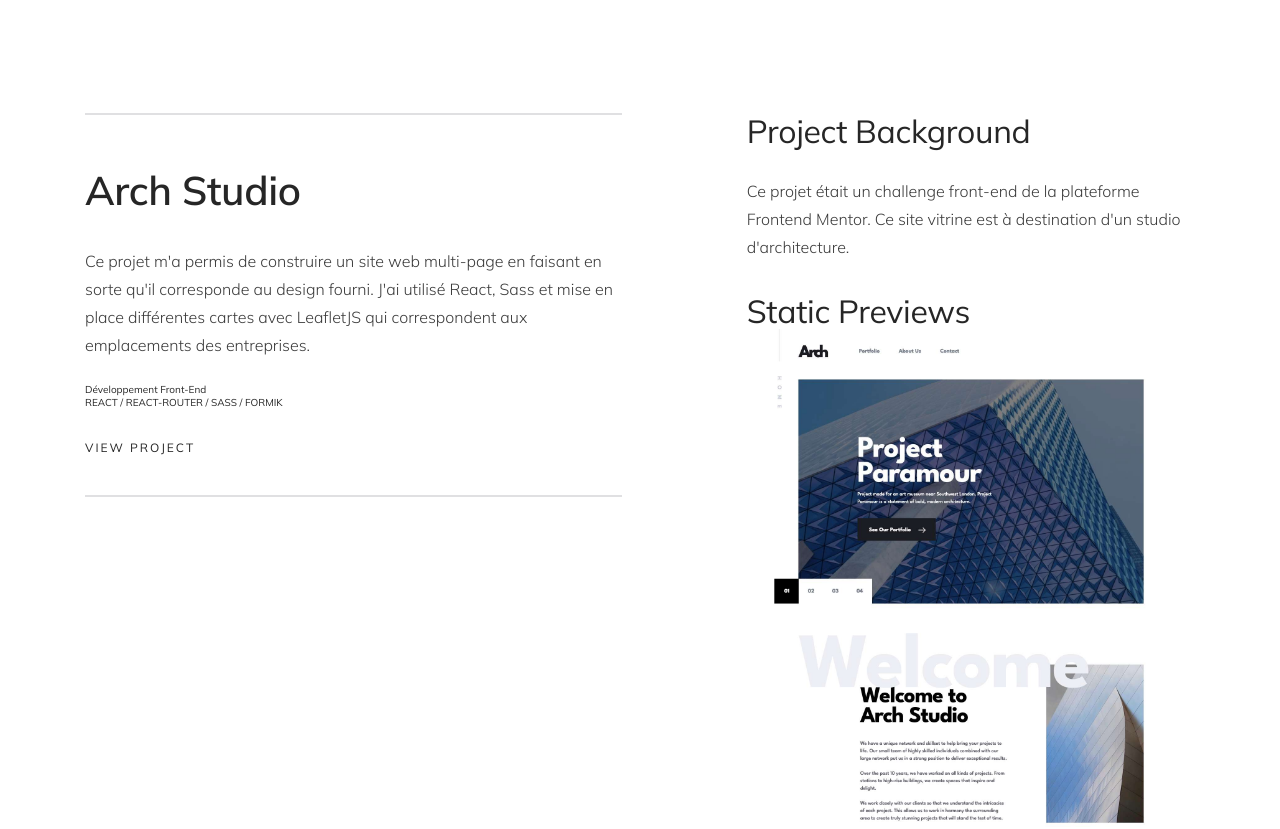
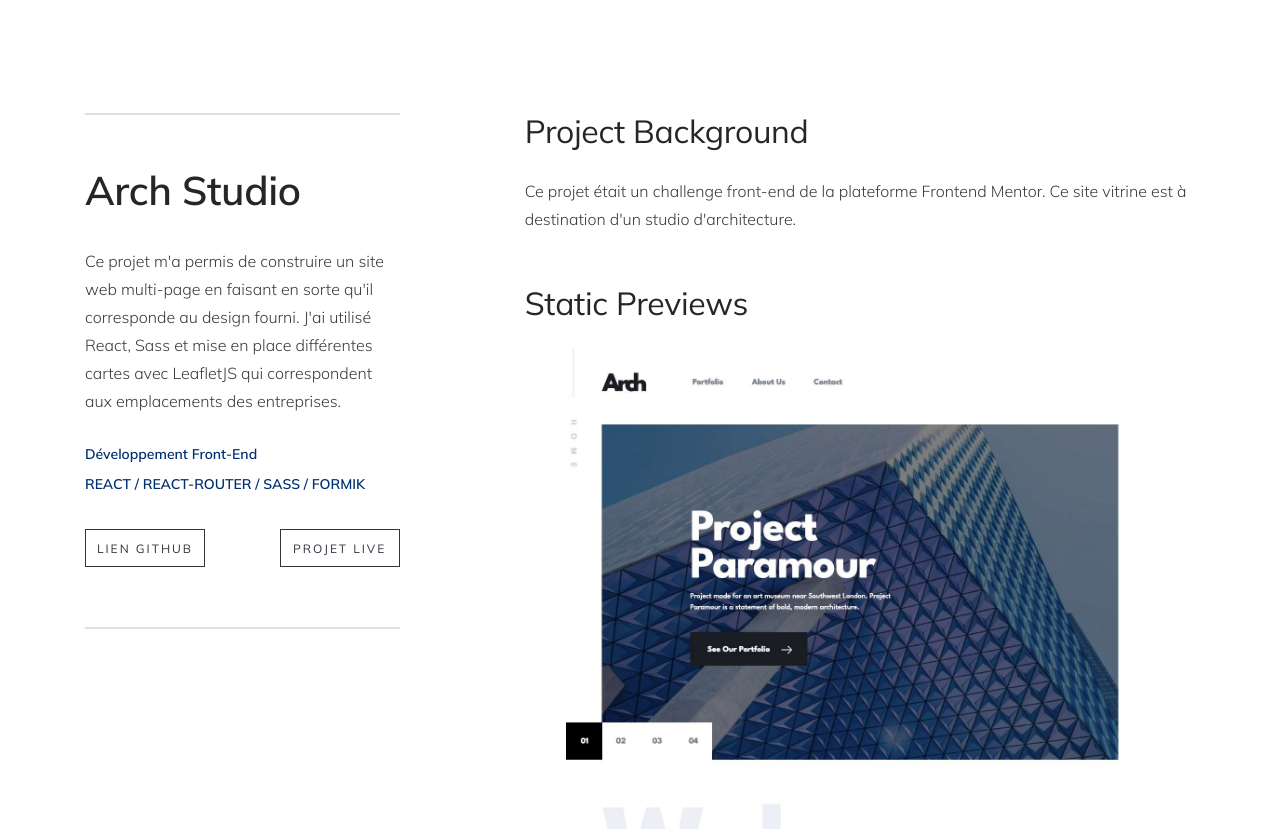
Before and after one commit to Alexandre-st/Portfolio, a React (Vite) app: page /portfolio/archstudio in a window 1280 px wide. Shown: the part 760-1589 px from the top of the page. Built offline with nearby package versions, Linux system fonts and the light colour scheme.

Commit message:
Add a lot of design

```diff
--- a/src/components/Projects.jsx
+++ b/src/components/Projects.jsx
@@ -7,19 +7,19 @@ const Projects = () => {
       {projects.map((project) => {
         return (
           <div className={project.styleName} key={project.id}>
-            <div
-              className="projects-background"
-              style={{ background: project.color }}
-            >
+            <div className="projects-background" style={{ background: project.color }}>
               <img src={project.image} alt={project.title} />
             </div>
             <div className="projects-content">
-              <div className="border"></div>
-              <h2 className="projects-content-title big-title">
-                {project.title}
-              </h2>
-              <p className="text">{project.infos}</p>
-              <Link className="button button-project" to={`/portfolio/${project.linkName}`}>VIEW PROJECT</Link>
+              <div className="border" />
+              <div className="projects-content-text">
+                <h2 className="projects-content-title big-title">{project.title}</h2>
+                <p className="text">{project.infos}</p>
+                <Link className="button button-white" to={`/portfolio/${project.linkName}`}>
+                  VIEW PROJECT
+                </Link>
+              </div>
+              <div className="border" />
             </div>
           </div>
         );
--- a/src/pages/Homepage.jsx
+++ b/src/pages/Homepage.jsx
@@ -59,7 +59,6 @@ const Homepage = () => {
             <li className="skills-content-list-li">User Stories</li>
             <li className="skills-content-list-li">Gestion de Projet</li>
             <li className="skills-content-list-li">Figma</li>
-
             <li className="skills-content-list-li">Opquast</li>
           </ul>
         </div>
@@ -74,15 +73,12 @@ const Homepage = () => {
                 style={{ background: element.color }}
                 key={element.id}
               >
-                    <img loading="lazy" src={element.image} alt={element.name} />
+                <img src={element.image} alt={element.name} />
               </div>
             );
           })}
         </div>
-             <Link
-        className="button button-white work-button"
-        to="/portfolio"
-      >
+        <Link className="button button-white button-work" to="/portfolio">
           Un peu plus ...
         </Link>
       </section>
--- a/src/pages/Project.jsx
+++ b/src/pages/Project.jsx
@@ -28,12 +28,11 @@ const Project = () => {
                   </p>
                   <div className="details-aside-text">
                     <p className="text-infos">{isAProject[0].type}</p>
-                    <p className="text-infos">
-                      {isAProject[0].technos.join(" / ")}
-                    </p>
-                    <button className="button button-project">
-                      VIEW PROJECT
-                    </button>
+                    <p className="text-infos">{isAProject[0].technos.join(" / ")}</p>
+                    <div className="details-aside-link">
+                      <a href={isAProject[0].github} target="_blank" className="button button-link details-aside-link-a">Lien Github</a>
+                      <a href={isAProject[0].link}  target="_blank" className="button button-link details-aside-link-a">Projet Live</a>
+                    </div>
                   </div>
                 </div>
                 <div className="details-aside-content-tablet">
@@ -48,7 +47,7 @@ const Project = () => {
               <p className="text">{isAProject[0].desc}</p>
               <h3 className="little-title">Static Previews</h3>
 
-             <img src={isAProject[0].image} alt="" />
+             <img className="details-content-preview" src={isAProject[0].image} alt={isAProject[0].title} />
             </div>
           </section>
 
--- a/src/styles/base/_base.scss
+++ b/src/styles/base/_base.scss
@@ -50,6 +50,15 @@
     width: 20.2rem;
   }
 
+  &-link {
+    width: 12rem;
+  }
+
+  &-work {
+    margin-left: auto;
+    margin-top: 4rem;
+  }
+
   &-form {
     &:disabled {
       background-color: #ffffff;
--- a/src/styles/base/_mixins.scss
+++ b/src/styles/base/_mixins.scss
@@ -70,6 +70,21 @@
   }
 }
 
+@mixin link-button {
+  border: 1px solid #33323d;
+  padding: 12px 0 12px 0;
+  height: 3.8rem;
+  text-align: center;
+  color: #33323d;
+  text-transform: uppercase;
+
+  &:hover {
+    background-color: #33323d;
+    transition: all 0.4s ease-in-out;
+    color: #ffffff;
+  }
+}
+
 @mixin section-margin {
   margin-top: 10rem;
 
--- a/src/styles/components/_projects.scss
+++ b/src/styles/components/_projects.scss
@@ -57,6 +57,22 @@
       flex: 1 1 0;
     }
 
+    &-text {
+      margin: 2.5rem 0 2.4rem 0;
+
+      @include mq(tablet) {
+        margin: 3.2rem 0 5rem 0;
+      }
+
+      p {
+        margin: 2.4rem 0;
+
+        @include mq(tablet) {
+          margin: 2.9rem 0 3.5rem;
+        }
+      }
+    }
+
     &-title {
       margin-top: 3rem;
     }
--- a/src/styles/pages/_homepage.scss
+++ b/src/styles/pages/_homepage.scss
@@ -104,7 +104,6 @@
     flex-wrap: wrap;
     gap: 4rem;
     overflow: hidden;
-    // height: 100%;
 
     @include mq(laptop) {
       gap: 3rem;
@@ -124,9 +123,4 @@
       }
     }
   }
-
-  &-button {
-    margin-left: auto;
-    margin-top: 4rem;
-  }
 }
--- a/src/styles/pages/_project.scss
+++ b/src/styles/pages/_project.scss
@@ -17,6 +17,11 @@
   }
 
   &-aside {
+    @include mq(laptop) {
+      width: 100%;
+      max-width: 31.47rem;
+    }
+
     &-content {
       @include mq(tablet) {
         display: flex;
@@ -55,18 +60,6 @@
       margin: 2.4rem 0;
     }
 
-    button {
-      margin: 2.4rem 0;
-
-      @include mq(tablet) {
-        margin: 1.6rem 0 3.2rem 0;
-      }
-
-      @include mq(laptop) {
-        margin: 3.2rem 0 4rem 0;
-      }
-    }
-
     &-normal-text {
       @include mq(tablet) {
         display: none;
@@ -74,6 +67,16 @@
 
       @include mq(laptop) {
         display: block;
+      }
+    }
+
+    &-link {
+      display: flex;
+      justify-content: space-between;
+      margin: 3rem 0 6rem 0;
+
+      &-a {
+        @include link-button;
       }
     }
   }
@@ -89,14 +92,30 @@
       margin: 0 0 6.4rem 0;
     }
 
+    &-preview {
+      margin: 4rem 0 3.2rem;
+
+      @include mq(laptop) {
+        margin: 2.8rem 0 3.2rem;
+      }
+    }
+
     p {
       margin: 2.8rem 0 4rem 0;
 
       @include mq(laptop) {
-        margin: 2.8rem 0 3.2rem 0;
+        margin: 2.8rem 0 5.2rem 0;
       }
     }
   }
+}
+
+// Color for the technos
+.text-infos {
+  color: #002e70;
+  font-size: 1.4rem;
+  font-weight: 700;
+  line-height: 3rem;
 }
 
 // For the link for next or previous project
```
Lines whose indentation alone changed are shown as unchanged.
